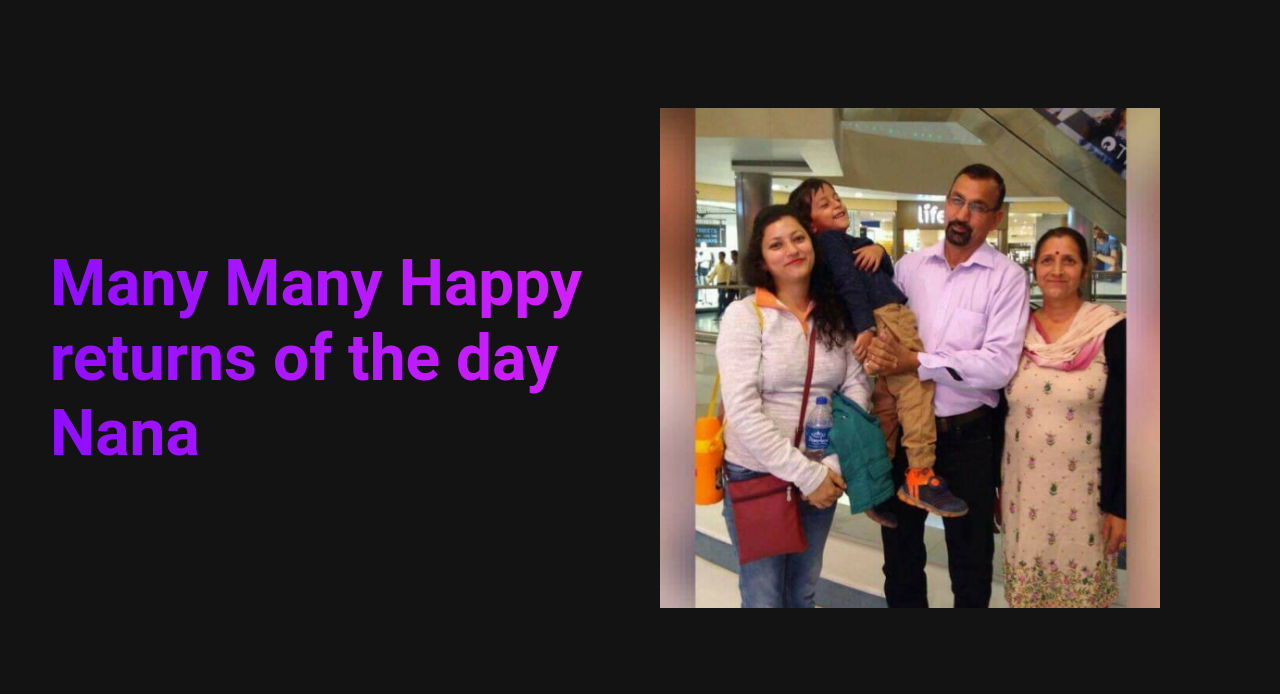
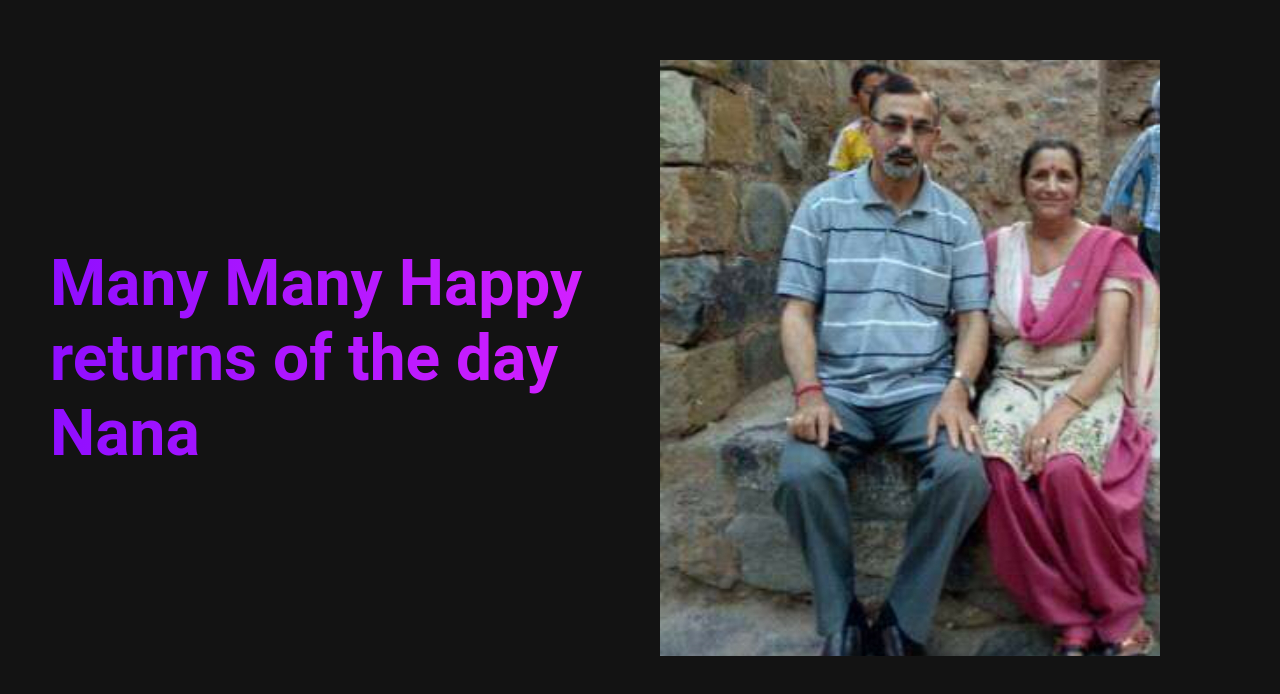
Before and after one commit to hridhaan-sharma/nana-s-birthday, a plain HTML site: page index.html in a window 1280 px wide. Shown: the part 4017-4711 px from the top of the page. Drawn offline with Linux system fonts and the light colour scheme.

Commit message:
Update index.html

```diff
--- a/index.html
+++ b/index.html
@@ -104,7 +104,7 @@
         </div>
         <div class="main__img--container">
           <div class="main__img--card">
-            <img src="8.jpg" alt="" />
+            <img src="7.jpg" alt="" />
           </div>
         </div>
       </div>
```
